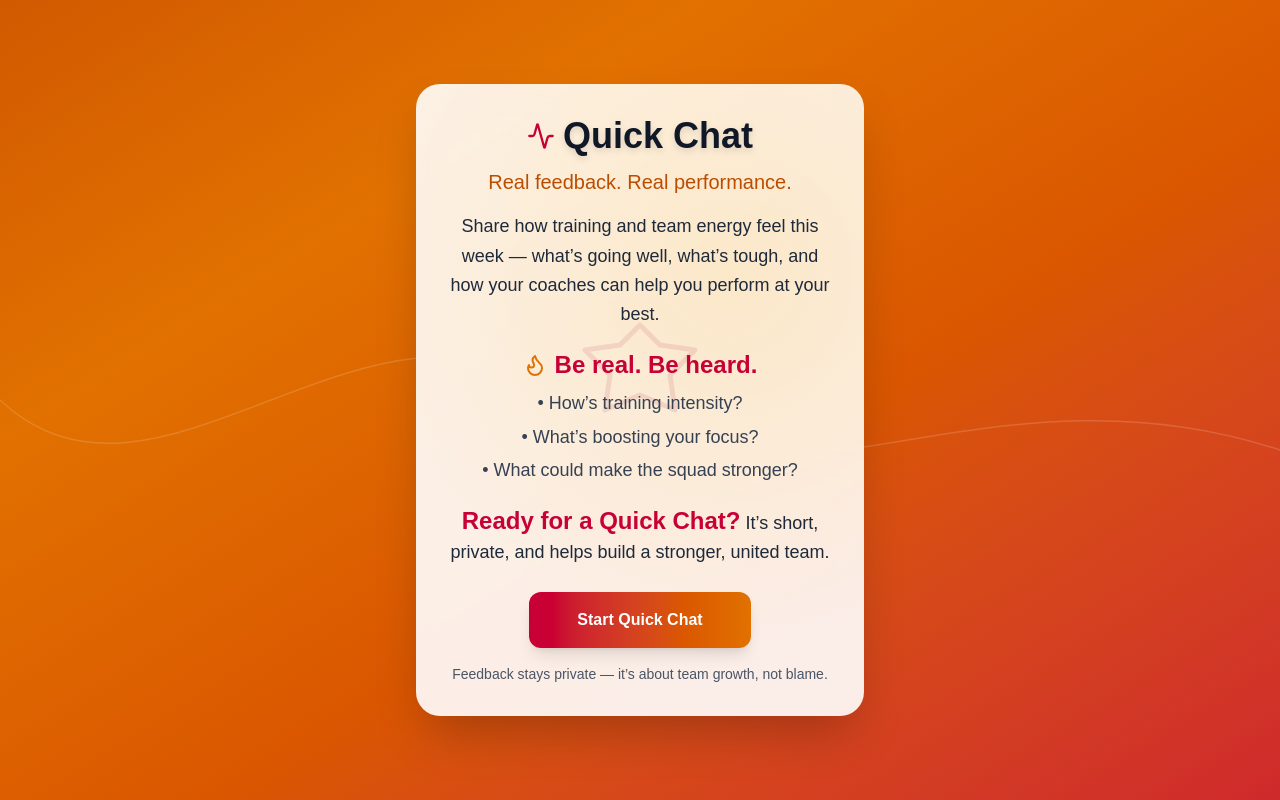
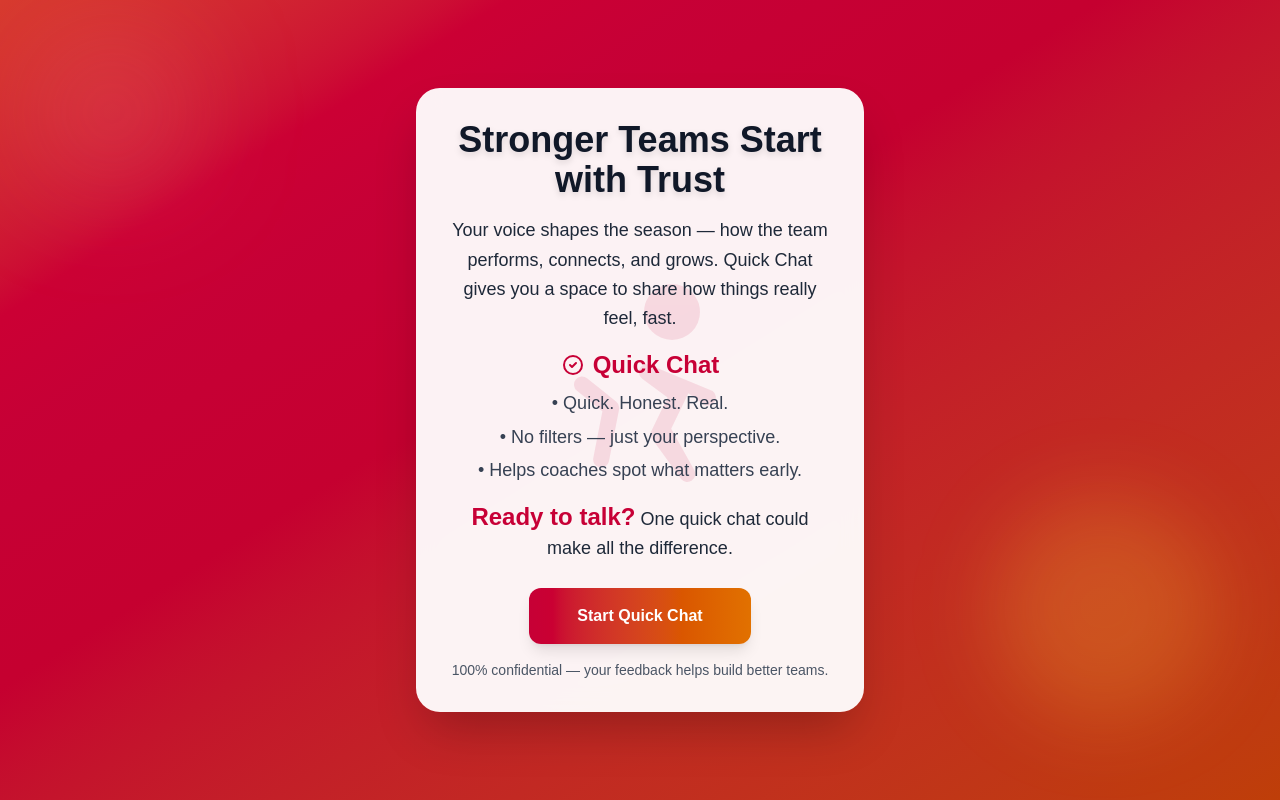
Before and after one commit to damienwarren-blip/video-coach, a Next.js app: page /sports in a window 1280 px wide. Built offline with nearby package versions, Linux system fonts and the light colour scheme.

Commit message:
Update page.js

```diff
--- a/app/sports/page.js
+++ b/app/sports/page.js
@@ -1,106 +1,96 @@
 "use client";
 import { useState, useEffect } from "react";
-import { Flame, Activity } from "lucide-react";
 
 export default function QuickChatAthlete() {
   const [showVideo, setShowVideo] = useState(false);
   const [fadeIn, setFadeIn] = useState(false);
 
-  useEffect(() => setFadeIn(true), []);
-  const handleStart = () => setShowVideo(true);
+  useEffect(() => {
+    setFadeIn(true);
+  }, []);
+
+  const handleStart = () => {
+    setShowVideo(true);
+  };
 
   return (
     <main className="relative flex flex-col items-center justify-center min-h-screen px-4 overflow-hidden">
-      {/* Background gradient */}
-      <div className="absolute inset-0 bg-gradient-to-br from-rose-800 via-amber-600 to-rose-700 animate-gradient-x"></div>
+      {/* Gradient background */}
+      <div className="absolute inset-0">
+        <div className="w-full h-full bg-gradient-to-br from-amber-500 via-rose-700 to-amber-700 animate-gradient-x"></div>
+        <div className="absolute top-10 left-10 w-36 h-36 bg-rose-300/20 rounded-full filter blur-3xl animate-bounce-slow"></div>
+        <div className="absolute bottom-20 right-16 w-56 h-56 bg-amber-300/20 rounded-full filter blur-2xl animate-bounce-slow"></div>
+      </div>
 
-      {/* Energy lines */}
-      <svg
-        xmlns="http://www.w3.org/2000/svg"
-        className="absolute inset-0 w-full h-full opacity-15 text-white"
-        viewBox="0 0 1440 320"
-        preserveAspectRatio="none"
-      >
-        <path
-          fill="none"
-          stroke="currentColor"
-          strokeWidth="0.6"
-          d="M0,160 C180,220 420,100 640,160 C860,220 1100,140 1440,180"
-        />
-      </svg>
-
-      {/* Main card */}
+      {/* Card */}
       <div
-        className={`relative z-10 bg-white/90 backdrop-blur-md rounded-3xl shadow-2xl p-6 sm:p-8 max-w-md w-full text-center overflow-hidden transition-all duration-700 ${
-          fadeIn ? "opacity-100 translate-y-0" : "opacity-0 translate-y-6"
+        className={`relative z-10 bg-white/95 backdrop-blur-md rounded-3xl shadow-2xl p-6 sm:p-8 max-w-md w-full text-center transition-opacity duration-700 overflow-hidden ${
+          fadeIn ? "opacity-100" : "opacity-0"
         }`}
       >
-        {/* Inner background motif + glow */}
-        <div className="absolute inset-0 rounded-3xl">
-          {/* Radial glow */}
-          <div className="absolute inset-0 bg-[radial-gradient(circle_at_70%_30%,rgba(251,191,36,0.15),transparent_70%)]"></div>
-
-          {/* Sports crest motif (embossed look) */}
-          <div className="absolute inset-0 flex items-center justify-center opacity-10">
-            <svg
-              xmlns="http://www.w3.org/2000/svg"
-              fill="none"
-              viewBox="0 0 64 64"
-              className="w-40 h-40 text-rose-800"
-            >
-              <path
-                stroke="currentColor"
-                strokeWidth="2"
-                strokeLinecap="round"
-                strokeLinejoin="round"
-                d="M32 2l8 8 14 2-10 10 2 14-14-6-14 6 2-14-10-10 14-2 8-8z"
-              />
-            </svg>
-          </div>
+        {/* Sports motif inside the card */}
+        <div className="absolute inset-0 opacity-10 pointer-events-none flex items-center justify-center">
+          {/* Example: SVG player silhouette */}
+          <svg
+            xmlns="http://www.w3.org/2000/svg"
+            viewBox="0 0 64 64"
+            className="w-64 h-64 text-rose-700"
+            fill="currentColor"
+          >
+            <path d="M47 10a7 7 0 11-7-7 7 7 0 017 7zM34.91 23.45a2 2 0 00-2.38 3.24l6.36 4.68-4.05 8.37a2 2 0 00.21 2l7.26 10.08a2 2 0 003.25-2.3L39.8 39.18l4.3-8.89 3.69 2.71a2 2 0 102.37-3.23zM18.76 26.59a2 2 0 10-2.52 3.12l6.36 5.13-2.28 11.66a2 2 0 103.93.76l2.53-12.93a2 2 0 00-.69-1.9z" />
+          </svg>
         </div>
 
         {!showVideo ? (
           <>
-            {/* Title + Icon */}
-            <div className="flex justify-center items-center gap-2 mb-3 relative z-10">
-              <Activity className="w-7 h-7 text-rose-700" strokeWidth={2} />
-              <h1 className="text-3xl sm:text-4xl font-extrabold text-gray-900 drop-shadow-md">
-                Quick Chat
-              </h1>
-            </div>
+            {/* Header */}
+            <h1 className="text-3xl sm:text-4xl font-extrabold mb-4 text-gray-900 drop-shadow-md relative z-10">
+              Stronger Teams Start with Trust
+            </h1>
 
-            <p className="text-amber-700 font-medium text-lg sm:text-xl mb-4 relative z-10">
-              Real feedback. Real performance.
+            {/* Subheader */}
+            <p className="text-gray-800 mb-4 text-base sm:text-lg leading-relaxed relative z-10">
+              Your voice shapes the season — how the team performs, connects, and
+              grows. Quick Chat gives you a space to share how things really
+              feel, fast.
             </p>
 
-            <p className="text-gray-800 mb-5 text-base sm:text-lg leading-relaxed relative z-10">
-              Share how training and team energy feel this week — what’s going
-              well, what’s tough, and how your coaches can help you perform at
-              your best.
-            </p>
-
-            <div className="text-gray-800 mb-5 text-base sm:text-lg leading-relaxed relative z-10">
+            {/* Key message */}
+            <div className="text-gray-800 mb-4 text-base sm:text-lg leading-relaxed relative z-10">
               <div className="flex items-center justify-center gap-2 mb-2">
-                <Flame className="w-6 h-6 text-amber-600" />
+                <svg
+                  className="w-6 h-6 text-rose-700"
+                  fill="none"
+                  stroke="currentColor"
+                  viewBox="0 0 24 24"
+                  strokeWidth="2"
+                >
+                  <path
+                    strokeLinecap="round"
+                    strokeLinejoin="round"
+                    d="M9 12l2 2 4-4m6 2a9 9 0 11-18 0 9 9 0 0118 0z"
+                  />
+                </svg>
                 <span className="font-semibold text-rose-700 text-xl sm:text-2xl">
-                  Be real. Be heard.
+                  Quick Chat
                 </span>
               </div>
               <ul className="space-y-1 text-gray-700">
-                <li>• How’s training intensity?</li>
-                <li>• What’s boosting your focus?</li>
-                <li>• What could make the squad stronger?</li>
+                <li>• Quick. Honest. Real.</li>
+                <li>• No filters — just your perspective.</li>
+                <li>• Helps coaches spot what matters early.</li>
               </ul>
             </div>
 
+            {/* CTA */}
             <p className="text-gray-800 mb-6 text-base sm:text-lg leading-relaxed relative z-10">
               <strong className="text-xl sm:text-2xl text-rose-700">
-                Ready for a Quick Chat?
+                Ready to talk?
               </strong>{" "}
-              It’s short, private, and helps build a stronger, united team.
+              One quick chat could make all the difference.
             </p>
 
-            {/* CTA */}
+            {/* Start button */}
             <button
               onClick={handleStart}
               className="px-10 py-3 sm:px-12 sm:py-4 rounded-xl text-white font-semibold shadow-lg transition bg-gradient-to-r from-rose-700 to-amber-600 hover:from-rose-800 hover:to-amber-700 transform hover:scale-105 relative z-10"
@@ -108,11 +98,13 @@ export default function QuickChatAthlete() {
               Start Quick Chat
             </button>
 
+            {/* Privacy note */}
             <p className="text-sm text-gray-600 mt-4 relative z-10">
-              Feedback stays private — it’s about team growth, not blame.
+              100% confidential — your feedback helps build better teams.
             </p>
           </>
         ) : (
+          // Videoask or feedback iframe
           <div className="w-full h-[70vh] flex items-center justify-center relative z-10">
             <iframe
               src="https://www.videoask.com/fqqlzbxwp"
@@ -124,9 +116,11 @@ export default function QuickChatAthlete() {
         )}
       </div>
 
+      {/* Tailwind animations */}
       <style jsx>{`
         @keyframes gradient-x {
-          0%, 100% {
+          0%,
+          100% {
             background-position: 0% 50%;
           }
           50% {
@@ -137,6 +131,9 @@ export default function QuickChatAthlete() {
           background-size: 200% 200%;
           animation: gradient-x 15s ease infinite;
         }
+        .animate-bounce-slow {
+          animation: bounce 8s infinite alternate;
+        }
       `}</style>
     </main>
   );
```
